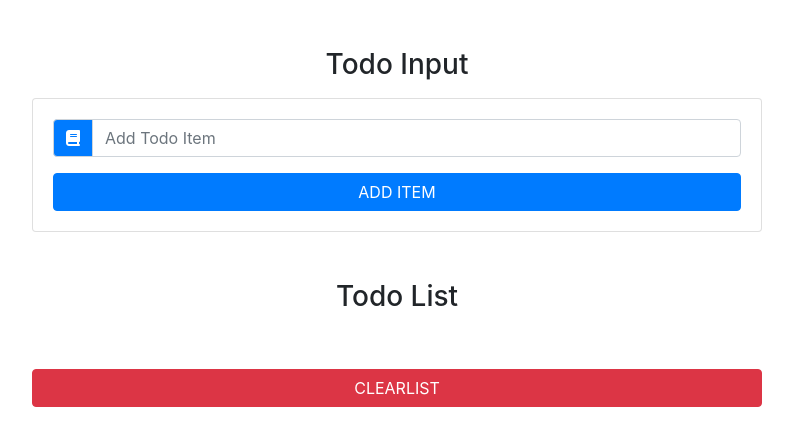
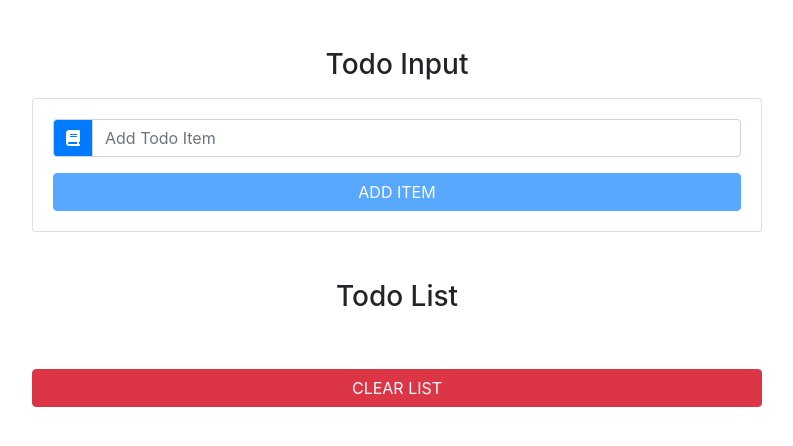
Before and after one commit to MarkCamara/react-todo-list, a React (Create React App) app: page / in a window 1280 px wide. Shown: the top 446 px of the page, without its empty margins (243-1036 px from the left). Built offline with nearby package versions, Linux system fonts and the light colour scheme.

Commit message:
edit button

```diff
--- a/src/App.js
+++ b/src/App.js
@@ -43,7 +43,14 @@
     });
   };
   handleEdit = (id) => {
-    console.log(`handle edit ${id} `);
+    const filteredItems = this.state.items.filter((item) => item.id !== id);
+    const selectedItem = this.state.items.find((item) => item.id === id);
+    this.setState({
+      items: filteredItems,
+      items: selectedItem.title,
+      id: id,
+      editItem: true,
+    });
   };
 
   render() {
--- a/src/components/TodoInput.js
+++ b/src/components/TodoInput.js
@@ -23,9 +23,14 @@
           </div>
           <button
             type="submit"
-            className="btn btn-block btn-primary mt-3 text-uppercase"
+            disabled={item ? false : true}
+            className={
+              editItem
+                ? "btn btn-block btn-success mt-3 "
+                : "btn btn-block btn-primary mt-3 text-uppercase"
+            }
           >
-            add item
+            {editItem ? "edit item" : "add item"}
           </button>
         </form>
       </div>
--- a/src/components/TodoItem.js
+++ b/src/components/TodoItem.js
@@ -10,7 +10,7 @@
       >
         <h6>{title}</h6>
         <div className="todo-icon">
-          <span className="mx-2 text-sucess" onClick={handleEdit}>
+          <span className="mx-2 text-success" onClick={handleEdit}>
             <i className="fas fa-pen"></i>
           </span>
           <span className="mx-2 text-danger" onClick={handleDelete}>
--- a/src/components/Todolist.js
+++ b/src/components/Todolist.js
@@ -1,5 +1,4 @@
 import React, { Component } from "react";
-import Item from "./TodoItem";
 import TodoItem from "./TodoItem";
 
 export default class Todolist extends Component {
@@ -15,7 +14,7 @@
               title={item.title}
               handleDelete={() => handleDelete(item.id)}
               handleEdit={() => handleEdit(item.id)}
-            ></TodoItem>
+            />
           );
         })}
         <button
@@ -23,7 +22,7 @@
           className="btn btn-danger btn-block text-uppercase mt-5"
           onClick={clearList}
         >
-          clearList
+          clear List
         </button>
       </ul>
     );
```
